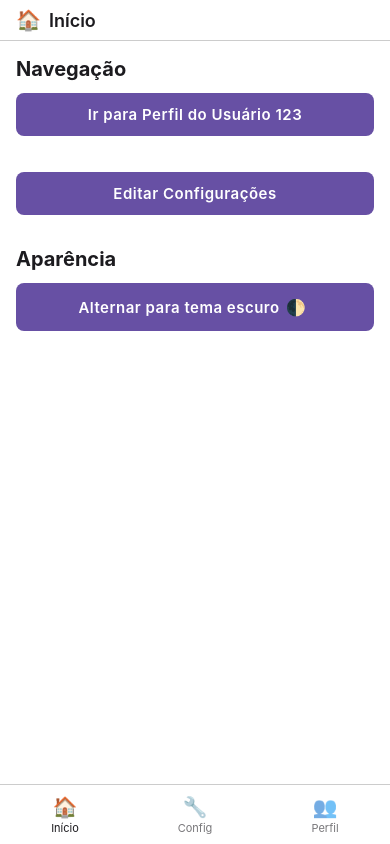
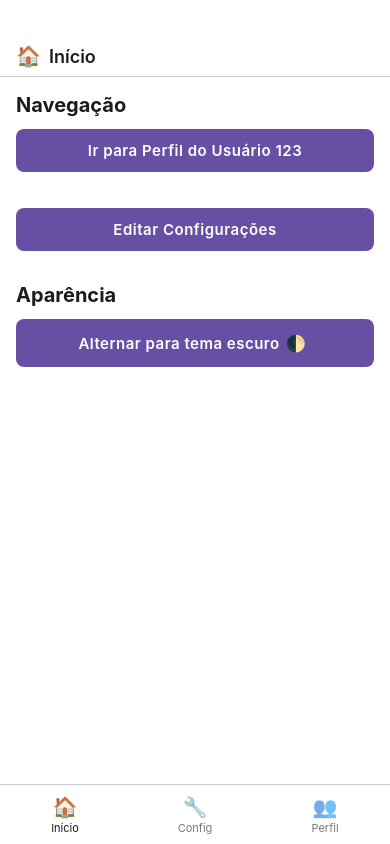
Before and after one commit to carlosxfelipe/my-router, a React Native app: screen / in a window 390 px wide. Built offline with nearby package versions, Linux system fonts and the light colour scheme.

Commit message:
Implement safe area insets for Header and BottomNavigationBar components; remove platform-specific padding and enhance layout consistency.

```diff
--- a/App.tsx
+++ b/App.tsx
@@ -1,5 +1,4 @@
 import {
-  Platform,
   SafeAreaView,
   StatusBar,
   StyleSheet,
@@ -20,7 +19,6 @@ function MainLayout({ Content }: { Content: React.ComponentType }) {
 
   return (
     <>
-      {/* SafeArea para o topo (notch) */}
       <SafeAreaView style={{ backgroundColor: headerColor }} />
 
       <View style={styles.container}>
@@ -37,8 +35,6 @@ function MainLayout({ Content }: { Content: React.ComponentType }) {
 
         <View style={{ backgroundColor: bottomColor }}>
           <BottomNavigationBar />
-          {/* Área de gesto no iOS */}
-          {Platform.OS === "ios" && <View style={{ height: 34 }} />}
         </View>
       </View>
     </>
--- a/src/components/BottomNavigation.tsx
+++ b/src/components/BottomNavigation.tsx
@@ -8,6 +8,7 @@ import {
 } from "react-native";
 import { useThemeColor } from "../hooks/useThemeColor";
 import { useRouterContext } from "../router/RouterContext";
+import { useSafeInsets } from "../hooks/useSafeInsets";
 
 type TabItem = {
   label: string;
@@ -29,6 +30,7 @@ function withOpacity(hex: string, opacity: number = 0.6) {
 export const BottomNavigationBar = React.memo(function BottomNavigationBar() {
   const router = useRouterContext();
   const currentPath = router.currentPath;
+  const insets = useSafeInsets();
 
   const backgroundColor = useThemeColor({}, "bottom");
   const textColor = useThemeColor({}, "text");
@@ -53,6 +55,7 @@ export const BottomNavigationBar = React.memo(function BottomNavigationBar() {
   );
 
   return (
+    <>
       <View style={[styles.container, { backgroundColor }]}>
         {tabsToRender.map((tab) => (
           <TouchableOpacity
@@ -63,11 +66,17 @@ export const BottomNavigationBar = React.memo(function BottomNavigationBar() {
             accessibilityRole="button"
             accessibilityState={{ selected: tab.isActive }}
           >
-          <Text style={[styles.emoji, { color: tab.color }]}>{tab.emoji}</Text>
-          <Text style={[styles.label, { color: tab.color }]}>{tab.label}</Text>
+            <Text style={[styles.emoji, { color: tab.color }]}>
+              {tab.emoji}
+            </Text>
+            <Text style={[styles.label, { color: tab.color }]}>
+              {tab.label}
+            </Text>
           </TouchableOpacity>
         ))}
       </View>
+      <View style={[{ height: insets.bottom, backgroundColor }]} />
+    </>
   );
 });
 
--- a/src/components/Header.tsx
+++ b/src/components/Header.tsx
@@ -1,12 +1,7 @@
 import React, { useMemo } from "react";
-import {
-  Platform,
-  StyleSheet,
-  Text,
-  TouchableOpacity,
-  View,
-} from "react-native";
+import { StyleSheet, Text, TouchableOpacity, View } from "react-native";
 import { useRouterContext } from "../router/RouterContext";
+import { useSafeInsets } from "../hooks/useSafeInsets";
 
 type HeaderProps = {
   title?: string;
@@ -23,6 +18,7 @@ export const Header = React.memo(function Header({
 }: HeaderProps) {
   const router = useRouterContext();
   const isHome = router.currentPath === "/";
+  const insets = useSafeInsets();
 
   const routeTitle = useMemo(
     () => title || getTitle(router.currentPath),
@@ -36,15 +32,15 @@ export const Header = React.memo(function Header({
 
   const iconElement = useMemo(() => {
     if (!routeIcon) return null;
-    return typeof routeIcon === "string" ? (
-      <Text style={[styles.iconText, { color: textColor }]}>{routeIcon}</Text>
-    ) : (
-      <View style={styles.iconWrapper}>{routeIcon}</View>
-    );
+    return typeof routeIcon === "string"
+      ? <Text style={[styles.iconText, { color: textColor }]}>{routeIcon}</Text>
+      : <View style={styles.iconWrapper}>{routeIcon}</View>;
   }, [routeIcon, textColor]);
 
   return (
-    <View style={[styles.container, { backgroundColor }]}>
+    <View
+      style={[styles.container, { backgroundColor, paddingTop: insets.top }]}
+    >
       {!isHome && (
         <TouchableOpacity
           onPress={router.pop}
@@ -83,7 +79,6 @@ const styles = StyleSheet.create({
     alignItems: "center",
     paddingHorizontal: 16,
     paddingVertical: 8,
-    paddingTop: Platform.OS === "ios" ? 12 : 8,
     borderBottomWidth: StyleSheet.hairlineWidth,
     borderBottomColor: "#ccc",
   },
--- /dev/null
+++ b/src/hooks/useSafeInsets.ts
@@ -0,0 +1,21 @@
+import { Platform, StatusBar } from "react-native";
+
+function getSafeBottomInset(): number {
+  if (Platform.OS === "ios") return 34; // iPhone X+ gesture area
+  if (Platform.OS === "android") return 16; // estimativa razoável
+  return 0;
+}
+
+function getSafeTopInset(): number {
+  if (Platform.OS === "android") return StatusBar.currentHeight ?? 0;
+  return 44; // iOS notch / safe area top
+}
+
+export function useSafeInsets() {
+  return {
+    top: getSafeTopInset(),
+    bottom: getSafeBottomInset(),
+  };
+}
+
+// TODO: import { useSafeAreaInsets } from "react-native-safe-area-context";
```
Lines whose indentation alone changed are shown as unchanged.
